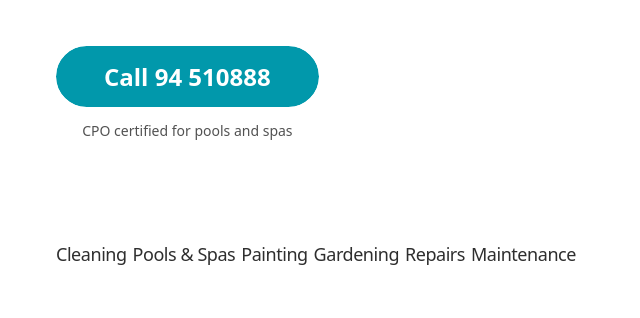
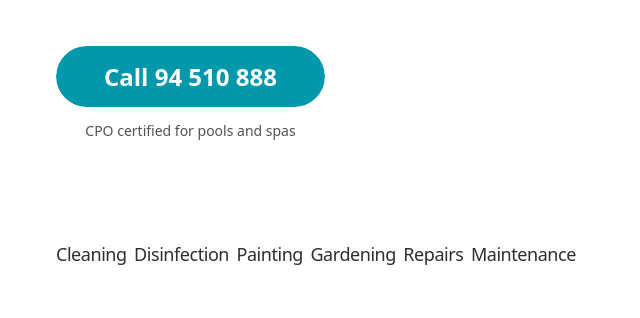
Before and after one commit to cleanercyprus/website, a plain HTML site: page index.html in a window 1280 px wide. Shown: the part 476-794 px from the top of the page, 0-640 px from the left. Drawn offline with nearby package versions, Linux system fonts and the light colour scheme.

Commit message:
Update index.html

```diff
--- a/index.html
+++ b/index.html
@@ -58,7 +58,7 @@
                     <div class="mt-14">
                         <a href="tel:0035794510888"
                             class="outline px-12 py-3.5 bg-[#0198AB] text-white text-2xl rounded-full font-semibold hover:opacity-90">
-                            Call 94 510888
+                            Call 94 510 888
                         </a>
                         <div class="text-center text-sm text-neutral-600 mt-7">CPO certified for pools and spas</div>
                     </div>
@@ -66,7 +66,7 @@
                 <ul
                     class="grid grid-cols-2 gap-1 items-center justify-center text-center md:text-left md:flex md:flex-row justify-between text-xl xl:text-lg xl:font-medium 2xl:text-xl xl:tracking-tight font-medium text-neutral-900/90">
                     <li class="order-1 md:order-1">Cleaning</li>
-                    <li class="order-3 md:order-2">Pools & Spas</li>
+                    <li class="order-3 md:order-2">Disinfection</li>
                     <li class="order-4 md:order-3">Painting</li>
                     <li class="order-2 md:order-5">Repairs</li>
                     <li class="order-6 md:order-4">Gardening</li>
```
